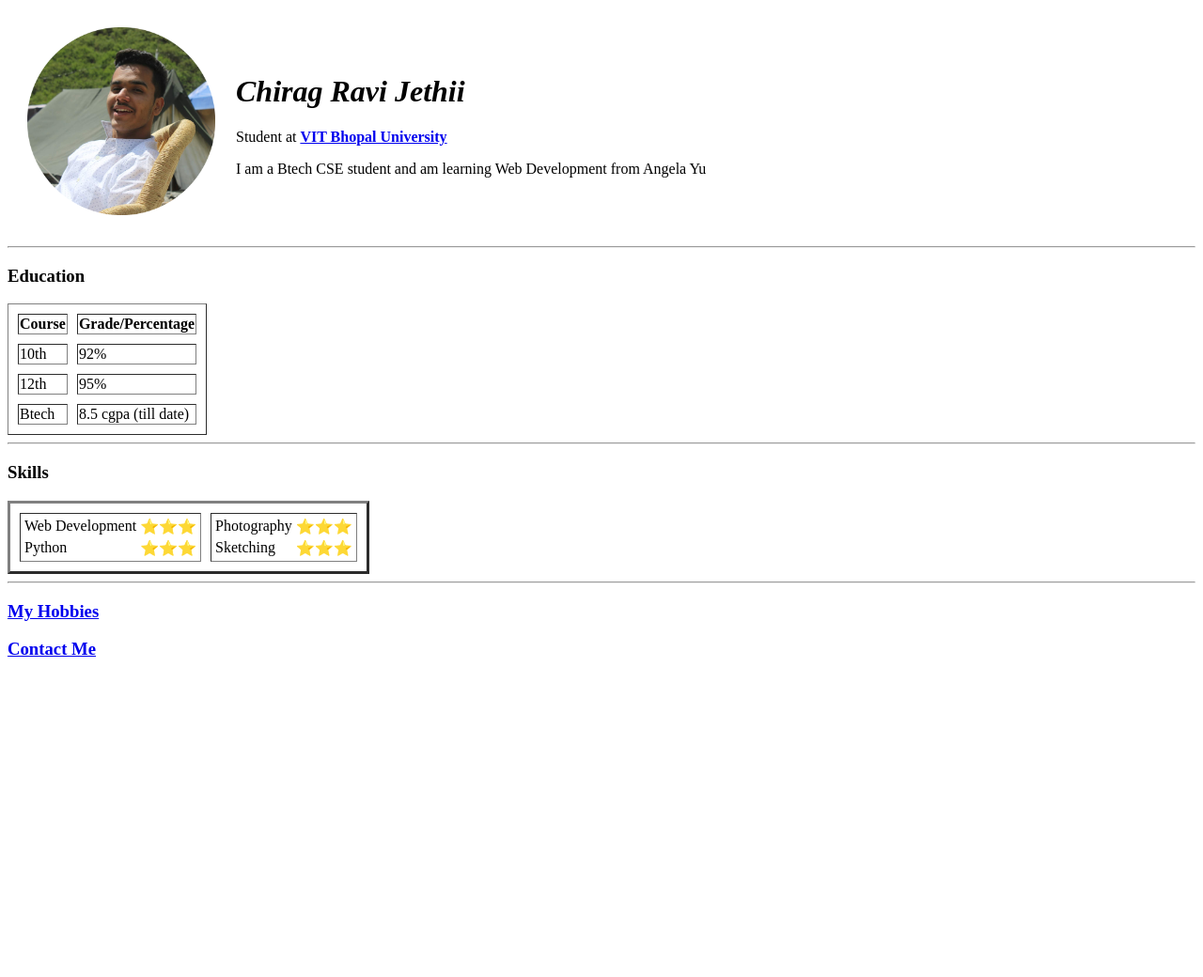
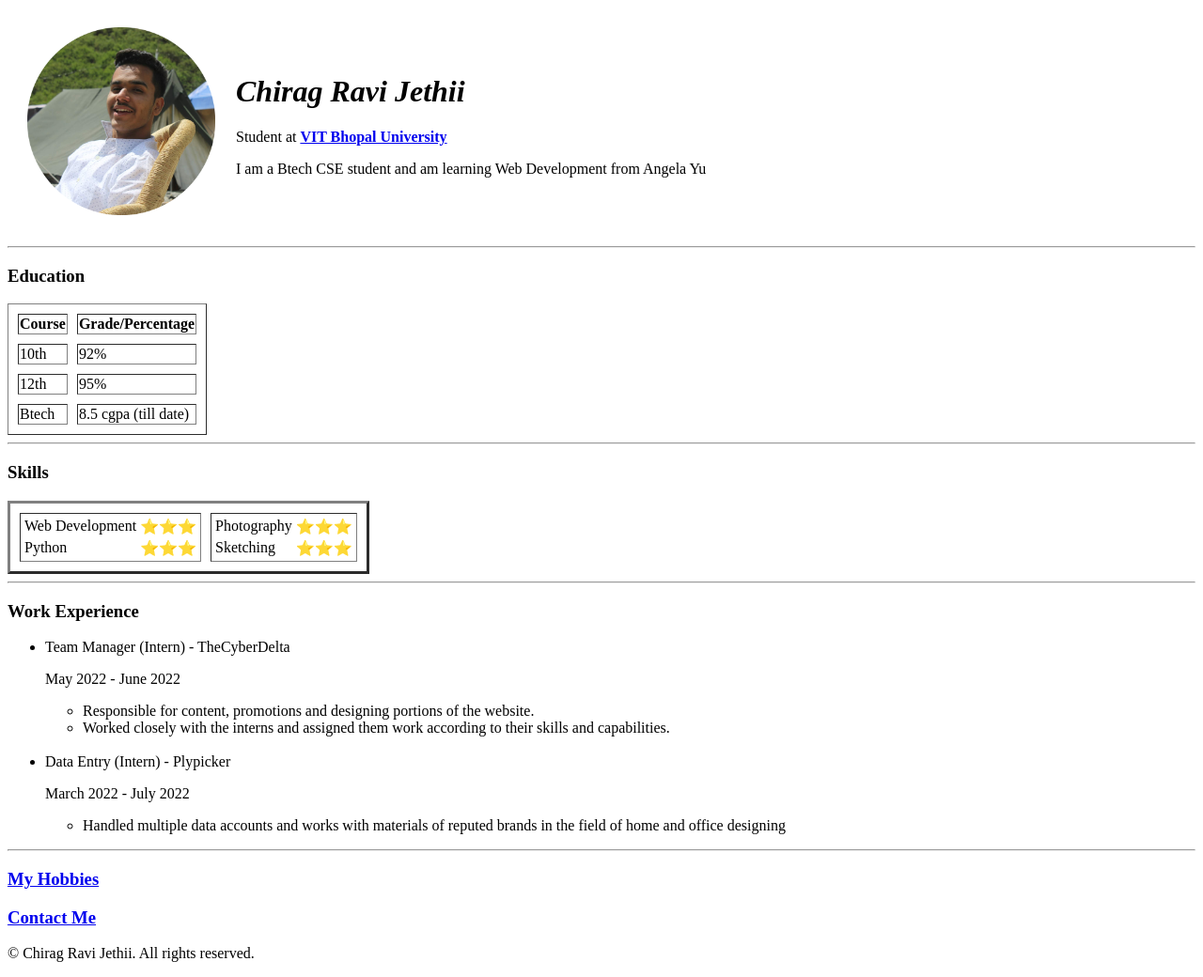
Before and after one commit to CRJETHII/cv, a plain HTML site: page index.html in a window 1280 px wide. Shown: the whole page at 94% size. Before the commit the page ends 800 px from the top, so only its background shows below. Drawn offline with Linux system fonts and the light colour scheme.

Commit message:
Update index.html

```diff
--- a/index.html
+++ b/index.html
@@ -2,9 +2,8 @@
 <html lang="en">
 <head>
     <meta charset="UTF-8">
-    <meta http-equiv="X-UA-Compatible" content="IE=edge">
-    <meta name="viewport" content="width=device-width, initial-scale=1.0">
     <title>❤️💚 Chirag first website</title>
+    <link rel="stylesheet" href="/css/theka.css">
 </head>
 <body>
     <table cellspacing="20">
@@ -68,7 +67,35 @@
     </td>
     </table>
     <hr>
+    <h3>Work Experience</h3>
+    <ul>
+        <li>Team Manager (Intern) - TheCyberDelta</li>
+        <p>May 2022 - June 2022</p>
+        <ul><li>Responsible for content, promotions and designing portions of the website.
+        </li>
+        <li>
+            Worked closely with the interns and assigned them work according to their skills and capabilities.
+        </li>
+        </ul>
+        <br>
+        <li>
+            Data Entry (Intern) - Plypicker
+        </li>
+        <p>March 2022 - July 2022</p>
+        <ul>
+            <li>
+                Handled multiple data accounts and works with materials of reputed brands in the field of home and office designing
+            </li>
+        </ul>
+    </ul>
+    <hr>
+    <div class="hobbies">
     <h3><a href="hobbies.html"> My Hobbies</a></h3>
+    </div>
     <h3><a href="contact-me.html">Contact Me</a></h3>
-</body>
+
+    <footer>
+        <p>© Chirag Ravi Jethii. All rights reserved.</p>
+      </footer>
+    </body>
 </html>
```
